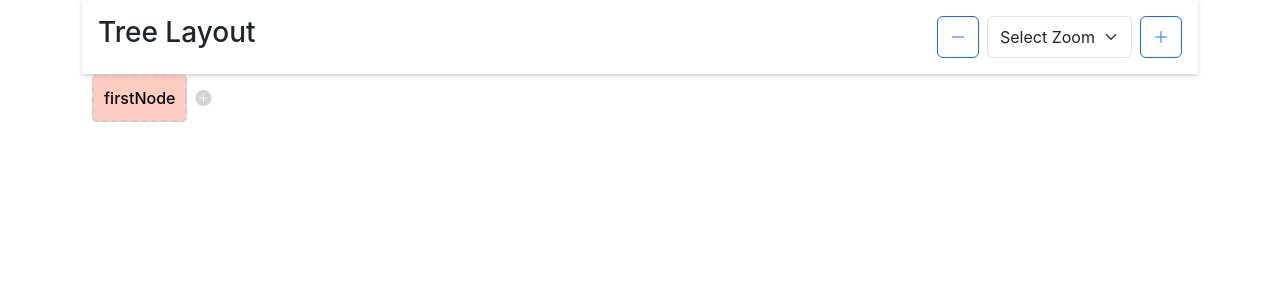
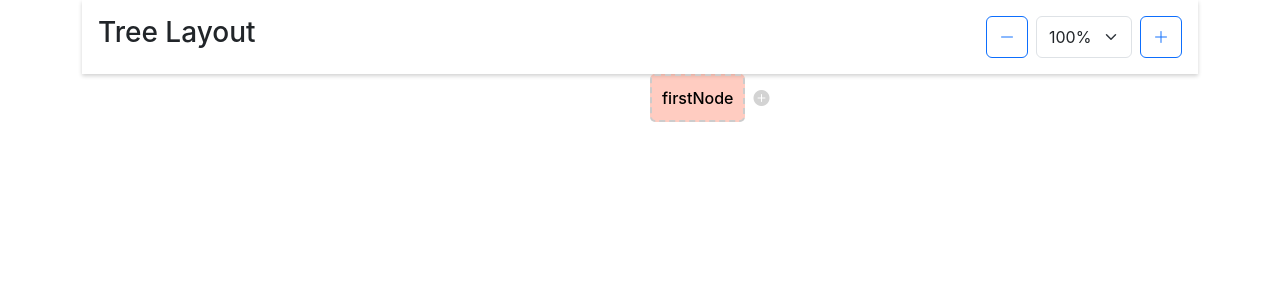
Before and after one commit to JavokhirMurodov1626/Tree-graph-app, a React (Create React App) app: page / in a window 1280 px wide. Shown: the top 300 px of the page. Built offline with nearby package versions, Linux system fonts and the light colour scheme.

Commit message:
add zoom functionality

```diff
--- a/src/App.tsx
+++ b/src/App.tsx
@@ -1,11 +1,16 @@
 import "./App.css";
+import { useReducer } from "react";
 import ToolBox from "./components/toolbox/toolbox";
 import TreeDiagram from "./components/treeDiagram/treeDiagram";
+import zoomReducer from "./components/toolbox/zoomReducer";
+
 function App() {
+  const [state, dispatch] = useReducer(zoomReducer, { zoomLevel: 100 });
+
   return (
     <main className="container">
-      <ToolBox />
-      <TreeDiagram />
+      <ToolBox zoomState={state} dispatch={dispatch} />
+      <TreeDiagram zoomState={state} />
     </main>
   );
 }
--- a/src/components/inputNode/inputNode.tsx
+++ b/src/components/inputNode/inputNode.tsx
@@ -1,5 +1,5 @@
 import styles from "./nodeInput.module.css";
-import { useState, useRef, useEffect } from "react";
+import { useState,useEffect } from "react";
 
 interface InputNodeProps {
   label?: string;
@@ -19,7 +19,6 @@ const InputNode: React.FC<InputNodeProps> = ({
   editInputNode,
 }) => {
   const [nodeLabel, setNodeLabel] = useState("");
-  const focusRef = useRef<HTMLInputElement>(null);
 
   const onNodeInputChange = (e: React.ChangeEvent<HTMLInputElement>) => {
     setNodeLabel(e.target.value);
@@ -45,16 +44,14 @@ const InputNode: React.FC<InputNodeProps> = ({
   };
 
   useEffect(() => {
-    if (focusRef.current) {
-      focusRef.current.focus();
-    }
+
     if (isEditing) setNodeLabel(label || "");
-  }, [isEditing]);
+  }, [isEditing, label]);
 
   return (
     <form onSubmit={submit} className={styles["node-input-form"]}>
       <input
-        ref={focusRef}
+        autoFocus
         defaultValue={nodeLabel}
         type="text"
         placeholder="Category Name"
--- a/src/components/toolbox/toolbox.tsx
+++ b/src/components/toolbox/toolbox.tsx
@@ -1,20 +1,51 @@
+import { ChangeEvent } from "react";
 import styles from "./toolbox.module.css";
+import { ZoomActionKind, ZoomState, ZoomAction } from "./zoomReducer";
 
-const ToolBox = () => {
-  const zoomSelectionOptions: number[] = [50, 75, 100, 125, 150, 200];
+interface ToolBoxProps {
+  zoomState: ZoomState;
+  dispatch: (action: ZoomAction) => void;
+}
+
+const ToolBox: React.FC<ToolBoxProps> = ({ zoomState, dispatch }) => {
+  const zoomSelectionOptions: number[] = [25, 50, 75, 100, 125, 150, 175, 200];
 
   return (
-    <div className={`${styles['toolbox-container']} p-3`}>
-        <h3>Tree Layout</h3>
+    <div className={`${styles["toolbox-container"]} p-3`}>
+      <h3>Tree Layout</h3>
       <div className={styles.toolbox}>
-        <button className="btn btn-outline-primary"><i className="bi bi-dash-lg"></i></button>
-        <select className="form-select mx-2" id="">
-          <option defaultValue="0">Select Zoom</option>
+        <button
+          disabled={zoomState.zoomLevel === 25 ? true : false}
+          className="btn btn-outline-primary"
+          onClick={() =>
+            dispatch({ type: ZoomActionKind.DECREASE, payload: 25 })
+          }
+        >
+          <i className="bi bi-dash-lg"></i>
+        </button>
+        <select
+          className="form-select mx-2"
+          id=""
+          value={zoomState.zoomLevel}
+          onChange={(e: ChangeEvent<HTMLSelectElement>) =>
+            dispatch({ type: ZoomActionKind.SET, payload: +e.target.value })
+          }
+        >
           {zoomSelectionOptions.map((option) => (
-            <option key={option} value={option}>{option}%</option>
+            <option key={option} value={option}>
+              {option}%
+            </option>
           ))}
         </select>
-        <button className="btn btn-outline-primary"><i className="bi bi-plus-lg"></i></button>
+        <button
+          disabled={zoomState.zoomLevel === 200 ? true : false}
+          className="btn btn-outline-primary"
+          onClick={() =>
+            dispatch({ type: ZoomActionKind.INCREASE, payload: 25 })
+          }
+        >
+          <i className="bi bi-plus-lg"></i>
+        </button>
       </div>
     </div>
   );
--- /dev/null
+++ b/src/components/toolbox/zoomReducer.tsx
@@ -0,0 +1,46 @@
+export enum ZoomActionKind {
+  INCREASE = "INCREASE",
+  DECREASE = "DECREASE",
+  SET = "SET",
+}
+
+// An interface for our actions
+export interface ZoomAction {
+  type: ZoomActionKind;
+  payload: number;
+}
+
+// An interface for our state
+export interface ZoomState {
+  zoomLevel: number;
+}
+
+function zoomReducer(state: ZoomState, action: ZoomAction) {
+  const { type, payload } = action;
+
+  switch (type) {
+    case ZoomActionKind.INCREASE:
+      if (state.zoomLevel < 200) {
+        return {
+          zoomLevel: state.zoomLevel + payload,
+        };
+      }
+      break;
+    case ZoomActionKind.DECREASE:
+      if (state.zoomLevel > 25) {
+        return {
+          zoomLevel: state.zoomLevel - payload,
+        };
+      }
+      break;
+    case ZoomActionKind.SET:
+      return {
+        zoomLevel: payload,
+      };
+  }
+
+  // If no action is taken within the switch cases, return the current state.
+  return state;
+}
+
+export default zoomReducer;
--- a/src/components/treeDiagram/treeDiagram.module.css
+++ b/src/components/treeDiagram/treeDiagram.module.css
@@ -39,4 +39,6 @@
 .tree{
     position: absolute;
     top:0;
+    left: 50%;
+    transform: translateX(-50%);
 }
--- a/src/components/treeDiagram/treeDiagram.tsx
+++ b/src/components/treeDiagram/treeDiagram.tsx
@@ -1,9 +1,11 @@
 import styles from "./treeDiagram.module.css";
 import { useEffect, useRef, useState } from "react";
+
 import { TreeNodeModel } from "../../models/treeNode";
 import TreeNode from "./treeNode";
+import { ZoomState } from "../toolbox/zoomReducer";
 
-const TreeDiagram = () => {
+const TreeDiagram: React.FC<{ zoomState: ZoomState }> = ({ zoomState }) => {
   const movingAreaRef = useRef<HTMLDivElement>(null);
   const rootNodeRef = useRef<HTMLDivElement>(null);
 
@@ -65,13 +67,17 @@ const TreeDiagram = () => {
     movingArea.addEventListener("mousemove", mouseMoveHandler);
     movingArea.addEventListener("mouseleave", mouseUpHandler);
 
+
+    //applying scale of tree zooming...
+    rootNodeRef.current.style.transform=`scale(${zoomState.zoomLevel/100})`
+
     return () => {
       rootNode.removeEventListener("mousedown", mouseDownHandler);
       rootNode.removeEventListener("mouseup", mouseUpHandler);
       movingArea.removeEventListener("mousemove", mouseMoveHandler);
       movingArea.removeEventListener("mouseleave", mouseUpHandler);
     };
-  }, []);
+  }, [zoomState]);
 
   const addChild = (parent: TreeNodeModel, label: string) => {
     const newChild = new TreeNodeModel(label, [], parent.layer + 1);
@@ -87,14 +93,15 @@ const TreeDiagram = () => {
     setRootNode({ ...rootNode });
   };
 
-  const editNode = (parent: TreeNodeModel, nodeId: string,label:string) => {
+  const editNode = (parent: TreeNodeModel, nodeId: string, label: string) => {
+    const selectedNode = parent.nodeChildren.find(
+      (child) => child.id === nodeId
+    );
 
-    const selectedNode=parent.nodeChildren.find((child)=>child.id===nodeId);
-
-    if(selectedNode){
-      selectedNode.title=label;
-    }else{
-      alert('there is no such node in the tree!')
+    if (selectedNode) {
+      selectedNode.title = label;
+    } else {
+      alert("there is no such node in the tree!");
     }
 
     setRootNode({ ...rootNode });
@@ -112,7 +119,7 @@ const TreeDiagram = () => {
         title={node.title}
         onAddChild={(label: string) => addChild(node, label)}
         onRemoveChild={() => removeNode(parent, node.id)}
-        onEditChild={(label)=>editNode(parent,node.id,label)}
+        onEditChild={(label) => editNode(parent, node.id, label)}
         nodeChildren={node.nodeChildren}
       >
         {node.nodeChildren.map((child) => renderNode(child, node))}
```
